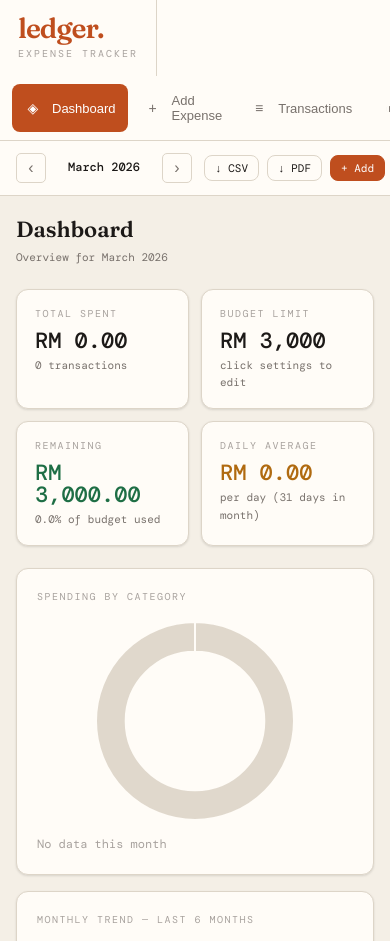
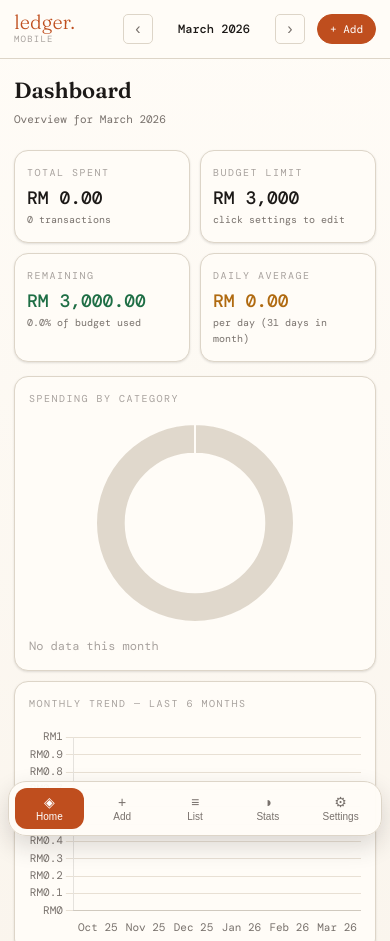
Before and after one commit to Hoong067/expensetracker, a plain HTML site: page index.html in a window 390 px wide. Shown: the top 941 px of the page. Drawn offline with nearby package versions, Linux system fonts and the light colour scheme; a web font is replaced by a local one.

Commit message:
change to mobile app layout

```diff
--- a/index.html
+++ b/index.html
@@ -674,6 +674,253 @@ body {
   font-size: 12px;
   background: #fff6f6;
 }
+
+/* ===== MOBILE APP MODE ===== */
+body {
+  background:
+    radial-gradient(120% 100% at 50% -20%, #ffe8da 0%, #f4efe6 42%, #ece4d6 100%);
+  display: flex;
+  justify-content: center;
+}
+
+.app-wrap {
+  width: min(100%, 460px);
+  min-height: 100dvh;
+  display: flex;
+  flex-direction: column;
+  background: var(--surface);
+  box-shadow: 0 18px 40px rgba(28, 25, 23, 0.12);
+}
+
+.sidebar {
+  display: none;
+}
+
+.main {
+  width: 100%;
+  min-height: 100dvh;
+  overflow-y: auto;
+  -webkit-overflow-scrolling: touch;
+  padding-bottom: calc(86px + env(safe-area-inset-bottom));
+  background: linear-gradient(180deg, #fffcf7 0%, #f8f2e9 100%);
+}
+
+.topbar {
+  padding: 12px 14px;
+  background: rgba(255, 252, 247, 0.92);
+  backdrop-filter: blur(10px);
+}
+
+.topbar-left {
+  flex: 1;
+  min-width: 0;
+}
+
+.app-brand {
+  display: flex;
+  flex-direction: column;
+  margin-right: 6px;
+}
+
+.app-brand-name {
+  font-family: 'Fraunces', serif;
+  font-size: 20px;
+  line-height: 1;
+  color: var(--accent);
+}
+
+.app-brand-sub {
+  font-size: 9px;
+  text-transform: uppercase;
+  letter-spacing: 1.2px;
+  color: var(--faint);
+}
+
+.month-nav {
+  margin-left: auto;
+}
+
+.month-label {
+  min-width: 106px;
+}
+
+.topbar-right .btn:not(.btn-primary) {
+  display: none;
+}
+
+.btn-primary.btn-sm {
+  border-radius: 99px;
+  padding: 7px 12px;
+}
+
+.page {
+  padding: 14px 14px 22px;
+}
+
+.summary-grid {
+  grid-template-columns: 1fr 1fr;
+  gap: 10px;
+  margin-bottom: 14px;
+}
+
+.summary-card {
+  padding: 14px 12px;
+  border-radius: 14px;
+}
+
+.sc-value {
+  font-size: 18px;
+}
+
+.sc-sub {
+  font-size: 10px;
+}
+
+.charts-grid {
+  grid-template-columns: 1fr;
+  gap: 10px;
+  margin-bottom: 14px;
+}
+
+.chart-card {
+  padding: 14px;
+  border-radius: 14px;
+}
+
+.form-grid,
+.form-grid-2 {
+  grid-template-columns: 1fr;
+  gap: 10px;
+}
+
+.tc-header {
+  padding: 12px;
+}
+
+.tc-actions {
+  display: grid;
+  grid-template-columns: 1fr 1fr;
+  width: 100%;
+}
+
+.tc-actions .filter-input {
+  grid-column: 1 / -1;
+  width: 100%;
+}
+
+#page-transactions .transactions-card {
+  overflow-x: auto;
+}
+
+#page-transactions .expense-table {
+  min-width: 620px;
+}
+
+.expense-table th,
+.expense-table td {
+  padding: 10px 12px;
+}
+
+.analytics-grid,
+.analytics-grid-3 {
+  grid-template-columns: 1fr;
+  gap: 10px;
+}
+
+.settings-section {
+  max-width: none;
+  border-radius: 14px;
+  padding: 16px;
+}
+
+.setting-row {
+  flex-direction: column;
+  align-items: flex-start;
+}
+
+.setting-control {
+  width: 100%;
+}
+
+.setting-control .setting-input {
+  width: 100%;
+}
+
+.storage-bar {
+  flex-wrap: wrap;
+}
+
+#toast {
+  bottom: calc(84px + env(safe-area-inset-bottom));
+  right: 50%;
+  width: calc(100% - 24px);
+  max-width: 420px;
+  transform: translate(50%, 10px);
+}
+
+#toast.show {
+  transform: translate(50%, 0);
+}
+
+.mobile-tabbar {
+  position: fixed;
+  left: 50%;
+  bottom: max(8px, env(safe-area-inset-bottom));
+  transform: translateX(-50%);
+  width: calc(100% - 16px);
+  max-width: 444px;
+  z-index: 50;
+  background: rgba(255, 252, 247, 0.96);
+  border: 1px solid var(--border);
+  border-radius: 18px;
+  box-shadow: 0 10px 24px rgba(28, 25, 23, 0.16);
+  padding: 6px;
+  display: grid;
+  grid-template-columns: repeat(5, 1fr);
+  gap: 4px;
+}
+
+.mobile-tabbar .nav-item {
+  flex-direction: column;
+  justify-content: center;
+  align-items: center;
+  gap: 2px;
+  text-align: center;
+  padding: 7px 4px;
+  font-size: 10px;
+  border-radius: 12px;
+  color: var(--muted);
+}
+
+.mobile-tabbar .nav-item .icon {
+  width: auto;
+  font-size: 14px;
+  line-height: 1;
+}
+
+.mobile-tabbar .nav-item.active {
+  background: var(--accent);
+  color: #fff;
+}
+
+@media (display-mode: standalone) {
+  .topbar {
+    padding-top: calc(12px + env(safe-area-inset-top));
+  }
+}
+
+@media (min-width: 700px) {
+  body {
+    padding: 14px;
+  }
+
+  .app-wrap {
+    border-radius: 24px;
+    overflow: hidden;
+    border: 1px solid var(--border);
+    min-height: calc(100dvh - 28px);
+  }
+}
 </style>
 </head>
 <body>
@@ -691,20 +938,20 @@ body {
     </div>
     <nav class="sidebar-nav">
       <p class="nav-label">menu</p>
-      <button class="nav-item active" onclick="showPage('dashboard')">
+      <button class="nav-item active" data-page="dashboard" onclick="showPage('dashboard')">
         <span class="icon">◈</span> Dashboard
       </button>
-      <button class="nav-item" onclick="showPage('add')">
+      <button class="nav-item" data-page="add" onclick="showPage('add')">
         <span class="icon">+</span> Add Expense
       </button>
-      <button class="nav-item" onclick="showPage('transactions')">
+      <button class="nav-item" data-page="transactions" onclick="showPage('transactions')">
         <span class="icon">≡</span> Transactions
       </button>
-      <button class="nav-item" onclick="showPage('analytics')">
+      <button class="nav-item" data-page="analytics" onclick="showPage('analytics')">
         <span class="icon">◑</span> Analytics
       </button>
       <p class="nav-label">system</p>
-      <button class="nav-item" onclick="showPage('settings')">
+      <button class="nav-item" data-page="settings" onclick="showPage('settings')">
         <span class="icon">⚙</span> Settings
       </button>
     </nav>
@@ -728,6 +975,10 @@ body {
     <!-- TOPBAR -->
     <div class="topbar">
       <div class="topbar-left">
+        <div class="app-brand" aria-hidden="true">
+          <span class="app-brand-name">ledger.</span>
+          <span class="app-brand-sub">mobile</span>
+        </div>
         <div class="month-nav">
           <button class="month-btn" onclick="changeMonth(-1)" title="Previous month">&#8249;</button>
           <div class="month-label" id="monthLabel">— — —</div>
@@ -1060,6 +1311,29 @@ body {
     </div><!-- end settings -->
 
   </div><!-- end main -->
+
+  <nav class="mobile-tabbar" aria-label="Primary Navigation">
+    <button class="nav-item active" data-page="dashboard" onclick="showPage('dashboard')">
+      <span class="icon">◈</span>
+      <span>Home</span>
+    </button>
+    <button class="nav-item" data-page="add" onclick="showPage('add')">
+      <span class="icon">+</span>
+      <span>Add</span>
+    </button>
+    <button class="nav-item" data-page="transactions" onclick="showPage('transactions')">
+      <span class="icon">≡</span>
+      <span>List</span>
+    </button>
+    <button class="nav-item" data-page="analytics" onclick="showPage('analytics')">
+      <span class="icon">◑</span>
+      <span>Stats</span>
+    </button>
+    <button class="nav-item" data-page="settings" onclick="showPage('settings')">
+      <span class="icon">⚙</span>
+      <span>Settings</span>
+    </button>
+  </nav>
 </div><!-- end app-wrap -->
 
 <!-- ===== TOAST ===== -->
@@ -1254,16 +1528,16 @@ function getMonthExpenses(y=currentYear, m=currentMonth) {
 
 // ===== NAVIGATION =====
 function showPage(page) {
+  const target = document.getElementById('page-' + page);
+  if (!target) return;
+
   document.querySelectorAll('.page').forEach(p => p.classList.remove('active'));
-  document.querySelectorAll('.nav-item').forEach(n => n.classList.remove('active'));
-  document.getElementById('page-' + page).classList.add('active');
-  document.querySelectorAll('.nav-item').forEach(n => {
-    if (n.textContent.trim().toLowerCase().includes(page === 'dashboard' ? 'dashboard' :
-        page === 'add' ? 'add' : page === 'transactions' ? 'transactions' :
-        page === 'analytics' ? 'analytics' : 'settings')) {
-      n.classList.add('active');
-    }
+  target.classList.add('active');
+
+  document.querySelectorAll('.nav-item[data-page]').forEach(n => {
+    n.classList.toggle('active', n.dataset.page === page);
   });
+
   currentPage = page;
   if (page === 'dashboard') renderDashboard();
   if (page === 'transactions') renderTransactions();
```
